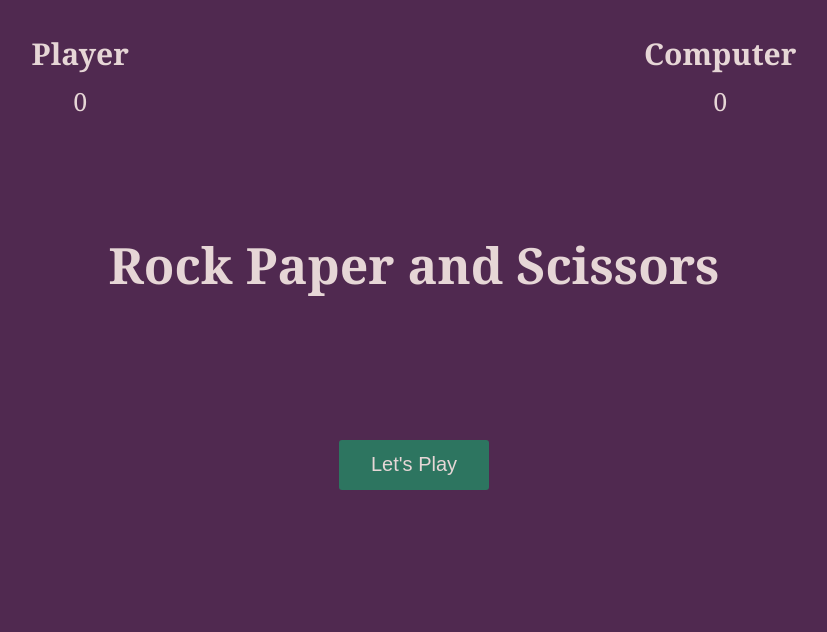
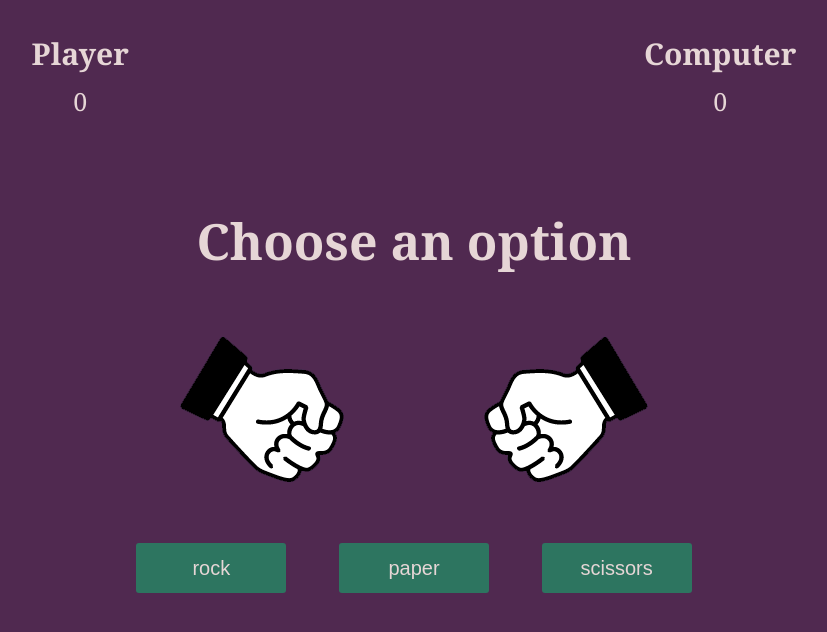
Before and after one commit to pablodezutter/RockPaperScissor, a plain HTML site: page rock-paper-scissor-master/index.html in a window 1280 px wide. Both pictures are taken after a click on the button "Let's Play". Shown: the whole page, without its empty margins (226-1053 px from the left). Drawn offline with Linux system fonts and the light colour scheme.

Commit message:
create functions, add transition

```diff
--- a/rock-paper-scissor-master/app.js
+++ b/rock-paper-scissor-master/app.js
@@ -5,10 +5,17 @@ const game = () =>{
 
   const startGame = () =>{
     const playButton = document.querySelector(".intro button");
-  }
+    const introScreen = document.querySelector(".intro");
+    const match = document.querySelector('.match');
 
+    playButton.addEventListener('click', () => {
+      introScreen.classList.add('fadeOut');
+      match.classList.add('fadeIn');
+  });
+};
+startGame();
+console.log('yeah');
+};
 
-
-
-
-}
+game();
+console.log('ready');
--- a/rock-paper-scissor-master/style.css
+++ b/rock-paper-scissor-master/style.css
@@ -36,6 +36,7 @@ section{
     flex-direction: column;
     align-items: center;
     justify-content: space-around;
+    transition: opacity 0.5s ease;
 
 }
 
@@ -62,6 +63,7 @@ section{
   top: 50%;
   left: 50%;
   transform: translate(-50%,-50%);
+  transition: opacity 0.5s ease 0.5s;
 }
 .winner{
   color: rgb(230, 214, 214);
```
